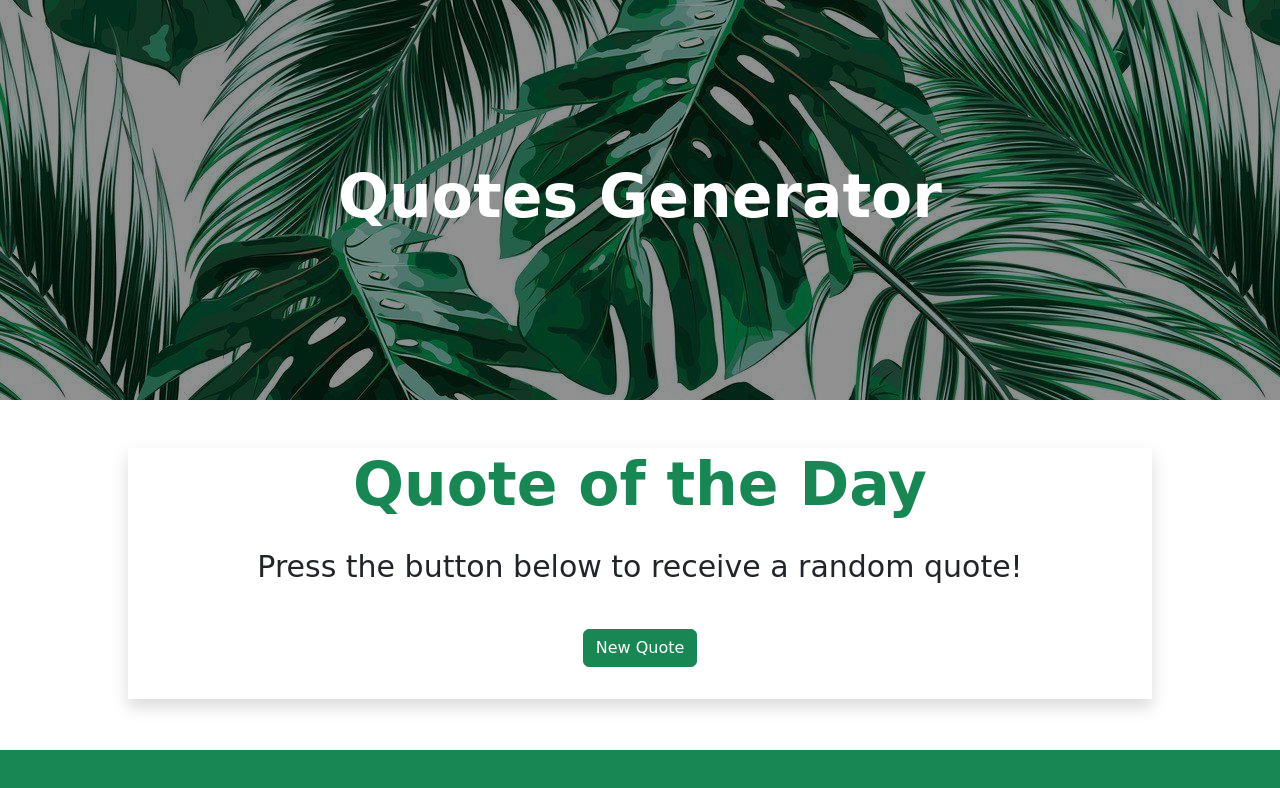
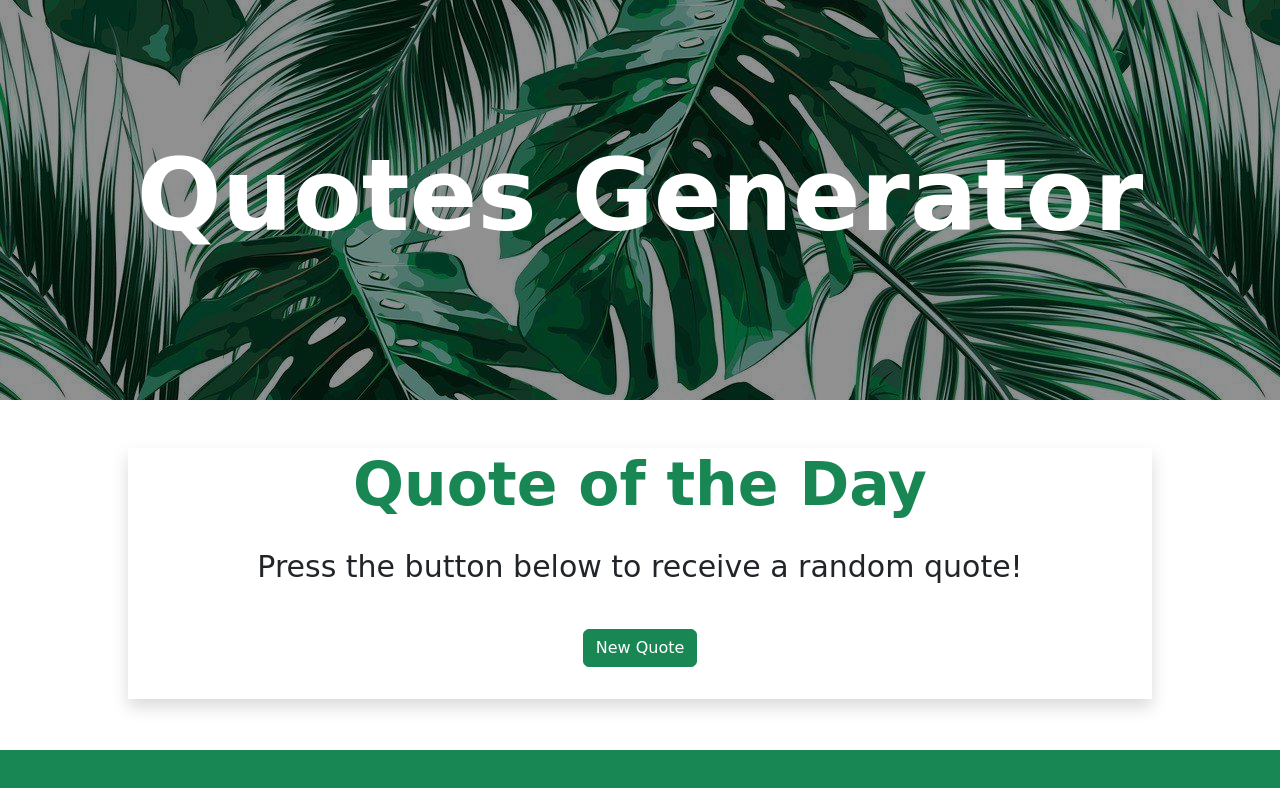
Before and after one commit to Doniamagdy/Quote-Application, a plain HTML site: page index.html in a window 1280 px wide. Drawn offline with Linux system fonts and the light colour scheme; a web font is replaced by a local one.

Commit message:
Update assignment8-js-2.css

```diff
--- a/assignment8-js-2.css
+++ b/assignment8-js-2.css
@@ -21,6 +21,12 @@ body{
     height: 50vh;
 }
 
+.layer h1{
+    font-size: 100px;
+    font-weight: 900;
+}
+
+
 h1{
     font-size: 60px;
     font-weight: 900;
```
